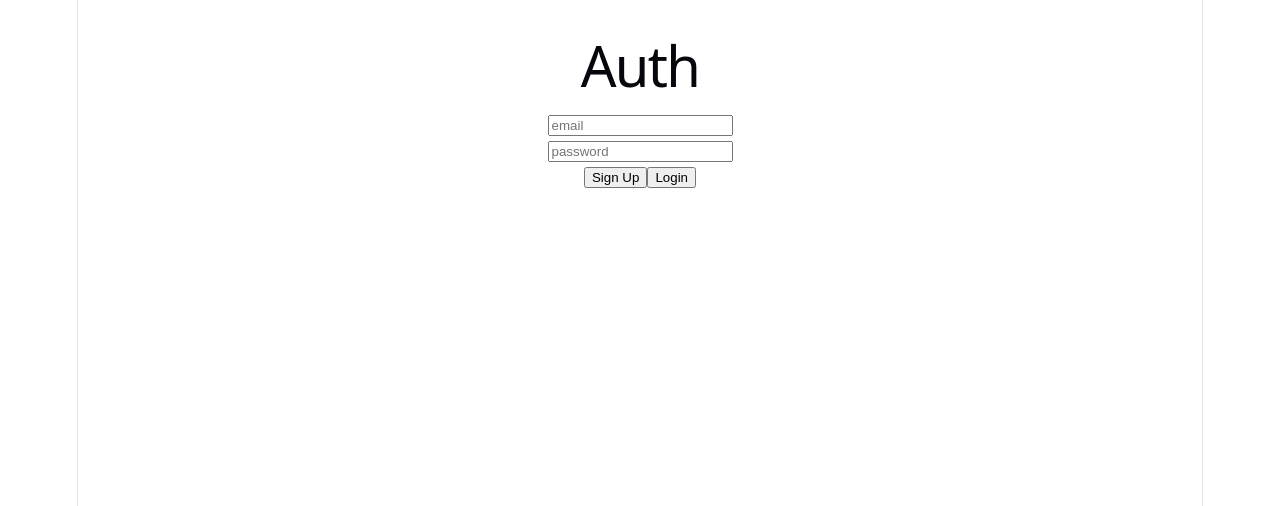
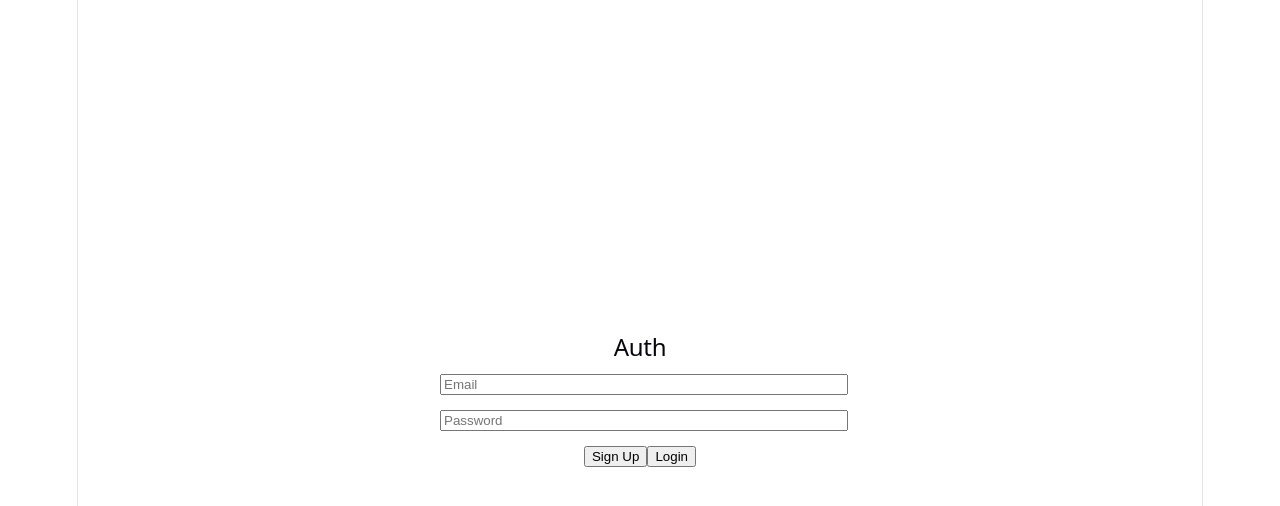
Before and after one commit to 19982808/auto-garage-platform, a React (Vite) app: page / in a window 1280 px wide. Shown: the top 506 px of the page. Built offline with nearby package versions, Linux system fonts and the light colour scheme.

Commit message:
Enhance Auth component with loading states and validation
Refactor Auth component to improve user experience with loading states and validation for email and password inputs.

```diff
--- a/src/Auth.jsx
+++ b/src/Auth.jsx
@@ -1,85 +1,98 @@
-import { useState } from "react"
-import { supabase } from "./lib/supabase"
+import { useState } from "react";
+import { supabase } from "./lib/supabase";
 
 export default function Auth() {
-  const [email, setEmail] = useState("")
-  const [password, setPassword] = useState("")
+  const [email, setEmail] = useState("");
+  const [password, setPassword] = useState("");
+  const [loading, setLoading] = useState(false);
 
-  // 🔐 SIGN UP
-  const signup = async () => {
-    try {
+  // ---------------- SIGN UP ----------------
+  const handleSignUp = async () => {
+    if (!email || !password) {
+      alert("Email and password required");
+      return;
+    }
+
+    setLoading(true);
+
     const { data, error } = await supabase.auth.signUp({
       email,
-        password
-      })
+      password,
+    });
 
-      console.log("SIGN UP:", data, error)
+    console.log("SIGN UP:", data, error);
 
     if (error) {
-        alert(error.message)
-        return
+      alert(error.message);
+      setLoading(false);
+      return;
     }
 
-      if (data.user) {
-        await supabase.from("profiles").insert([
-          {
+    // Create profile automatically
+    if (data?.user) {
+      await supabase.from("profiles").insert({
         id: data.user.id,
         email: data.user.email,
-            role: "user"
-          }
-        ])
+        role: "user",
+      });
     }
 
-    } catch (err) {
-      console.error("SIGNUP ERROR:", err)
-    }
+    alert("Check your email to confirm account");
+    setLoading(false);
+  };
+
+  // ---------------- LOGIN ----------------
+  const handleLogin = async () => {
+    if (!email || !password) {
+      alert("Enter email and password");
+      return;
     }
 
-  // 🔑 LOGIN
-  const login = async () => {
-    try {
+    setLoading(true);
+
     const { data, error } = await supabase.auth.signInWithPassword({
       email,
-        password
-      })
+      password,
+    });
 
-      console.log("LOGIN:", data, error)
+    console.log("LOGIN:", data, error);
 
     if (error) {
-        alert(error.message)
-        return
+      alert(error.message);
+      setLoading(false);
+      return;
     }
 
-      if (!data.session) {
-        alert("No session returned")
-      }
-
-    } catch (err) {
-      console.error("LOGIN ERROR:", err)
-    }
-  }
+    alert("Login successful");
+    setLoading(false);
+  };
 
   return (
-    <div style={{ padding: 20 }}>
-      <h1>Auth</h1>
+    <div style={{ maxWidth: 400, margin: "auto", padding: 20 }}>
+      <h2>Auth</h2>
 
       <input
-        placeholder="email"
+        placeholder="Email"
+        value={email}
         onChange={(e) => setEmail(e.target.value)}
+        style={{ width: "100%", marginBottom: 10 }}
       />
 
-      <br />
-
       <input
-        placeholder="password"
+        placeholder="Password"
         type="password"
+        value={password}
         onChange={(e) => setPassword(e.target.value)}
+        style={{ width: "100%", marginBottom: 10 }}
       />
 
-      <br />
+      <button onClick={handleSignUp} disabled={loading}>
+        Sign Up
+      </button>
 
-      <button onClick={signup}>Sign Up</button>
-      <button onClick={login}>Login</button>
+      <button onClick={handleLogin} disabled={loading}>
+        Login
+      </button>
     </div>
-  )
+  );
 }
```
Lines whose indentation alone changed are shown as unchanged.
